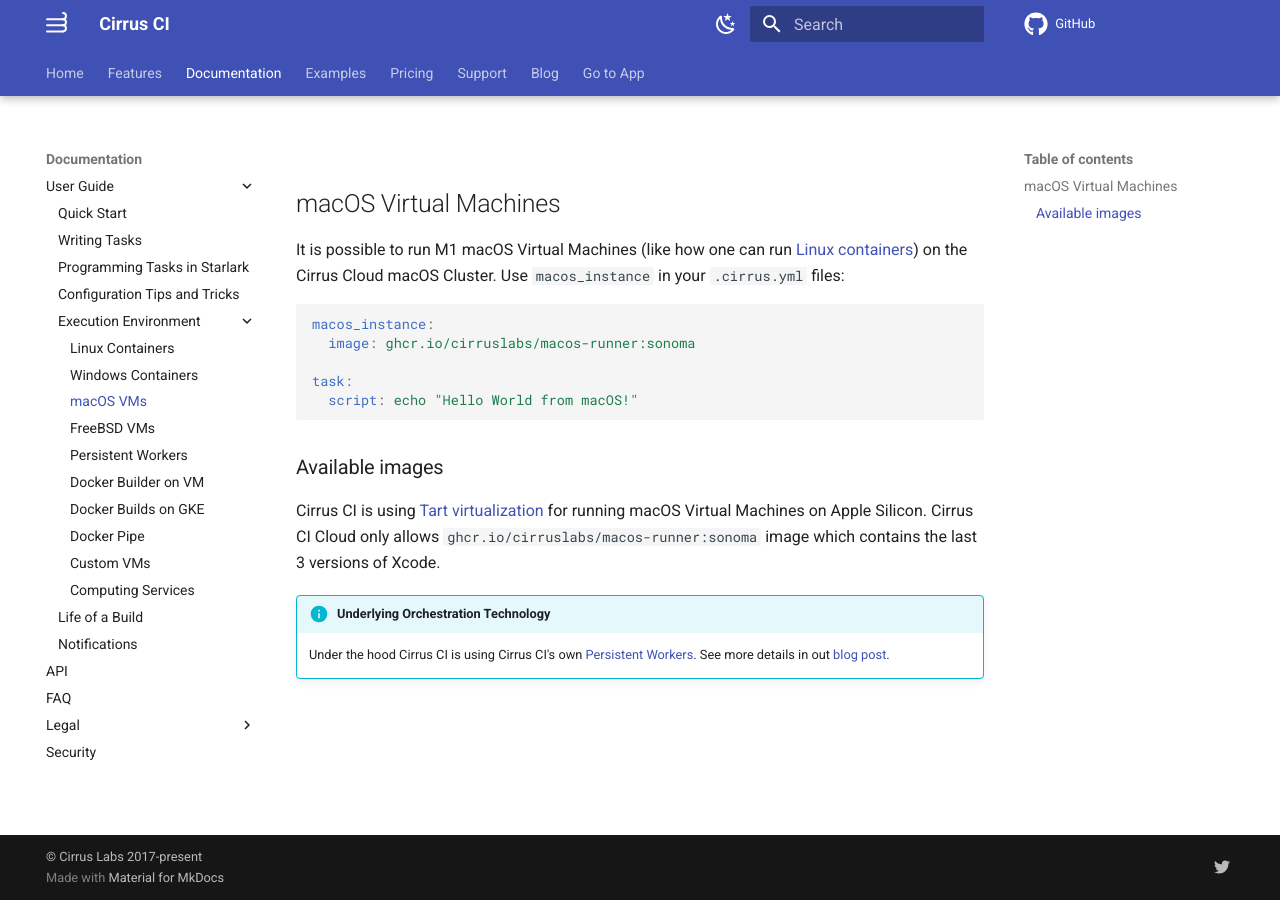
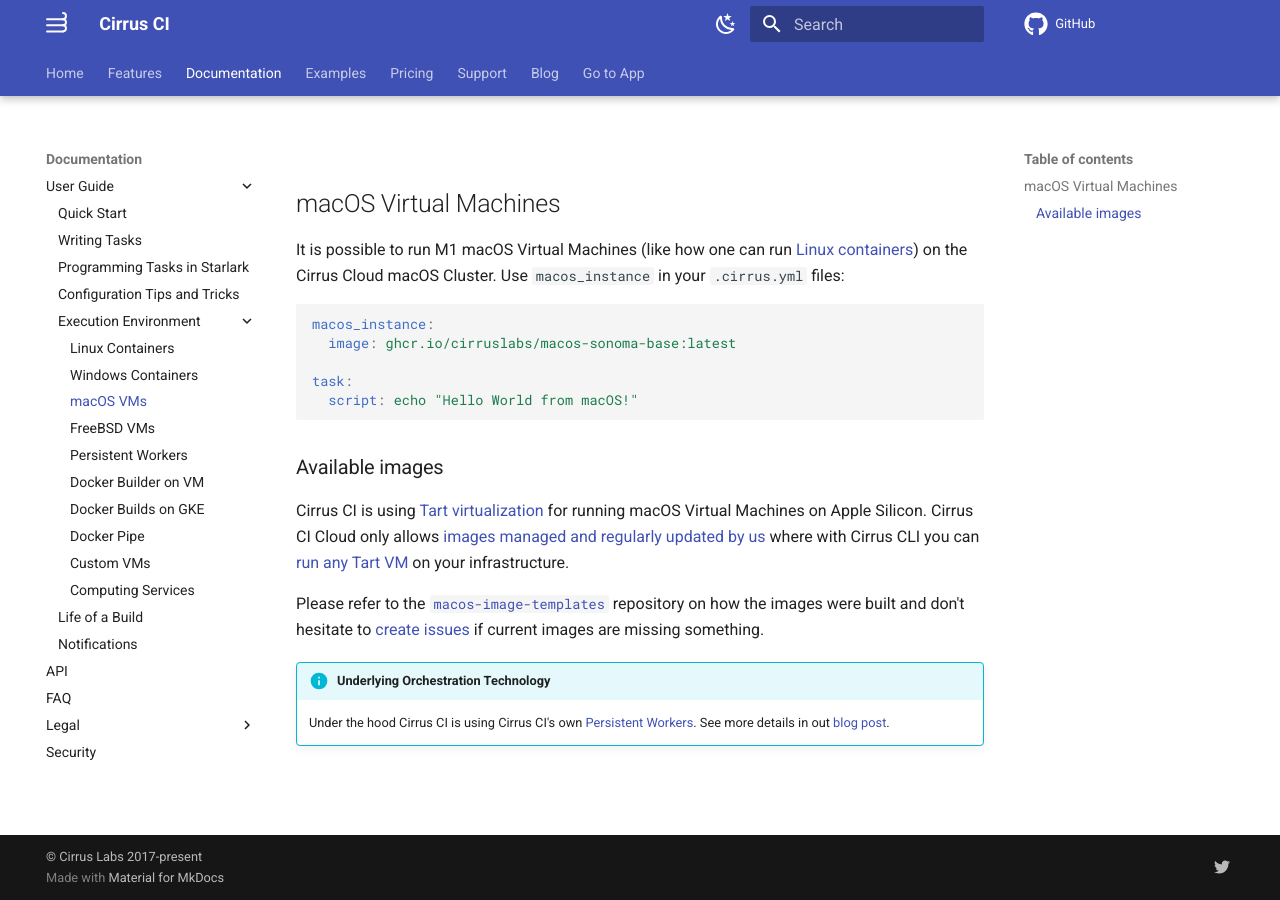
Before and after one commit to cirruslabs/cirrus-ci-docs, an MkDocs documentation site: the page built from docs/guide/macOS.md, in a window 1280 px wide. Built offline with MkDocs 1.6.1 and Material for MkDocs 9.7.7, drawn with Linux system fonts in a browser that asks for light colours; comment, search, counter and statistics services are not loaded.

Commit message:
Revert "Only allow `macos-runner:sonoma` image (#1278)"

````diff
--- a/docs/guide/macOS.md
+++ b/docs/guide/macOS.md
@@ -5,7 +5,7 @@ Use `macos_instance` in your `.cirrus.yml` files:
 
 ```yaml
 macos_instance:
-  image: ghcr.io/cirruslabs/macos-runner:sonoma
+  image: ghcr.io/cirruslabs/macos-sonoma-base:latest
 
 task:
   script: echo "Hello World from macOS!"
@@ -14,7 +14,11 @@ task:
 ### Available images
 
 Cirrus CI is using [Tart virtualization](https://github.com/cirruslabs/tart) for running macOS Virtual Machines on Apple Silicon.
-Cirrus CI Cloud only allows `ghcr.io/cirruslabs/macos-runner:sonoma` image which contains the last 3 versions of Xcode.
+Cirrus CI Cloud only allows [images managed and regularly updated by us](https://github.com/orgs/cirruslabs/packages?tab=packages&q=macos)
+where with Cirrus CLI you can [run any Tart VM](https://github.com/cirruslabs/tart/blob/main/README.md#ci-integration) on your infrastructure.
+
+Please refer to the [`macos-image-templates`](https://github.com/cirruslabs/macos-image-templates) repository on how the images were built and
+don't hesitate to [create issues](https://github.com/cirruslabs/macos-image-templates/issues) if current images are missing something.
 
 !!! info "Underlying Orchestration Technology"
     Under the hood Cirrus CI is using Cirrus CI's own [Persistent Workers](persistent-workers.md). See more details in
````
